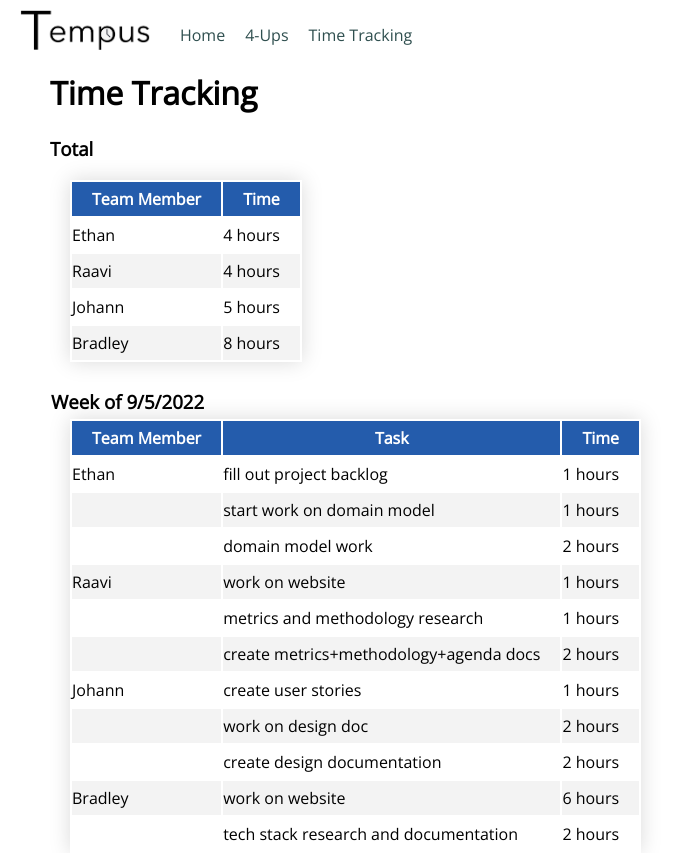
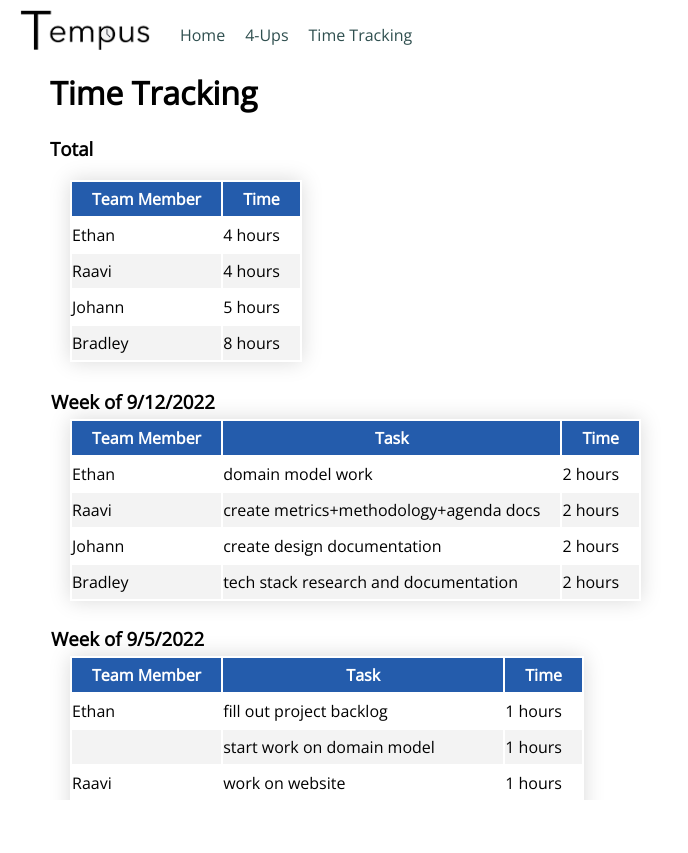
Before and after one commit to tempus-rit/tempus-rit.github.io, a React (Create React App) app: page /#/time-tracking in a window 1280 px wide. Shown: the whole page, without its empty margins (0-688 px from the left). After the commit the page ends 800 px from the top, so only its background shows below. Built offline with nearby package versions, Linux system fonts and the light colour scheme.

Commit message:
fix time tracking content

```diff
--- a/src/pages/4ups/FourUpsPage.js
+++ b/src/pages/4ups/FourUpsPage.js
@@ -10,7 +10,7 @@ const FourUpsContainer = styled.div`
 `;
 
 const FourUpsPage = () => {
-  return <div style={{ marginLeft: 50 }}>
+  return <div style={{ marginLeft: 50, paddingBottom: 100, overflowX: 'hidden' }}>
     <h1>4-Ups</h1>
     <FourUpsContainer>
       {fourUpContent.map(content => <FourUpTemplate key={content.date} content={content}/>)}
--- a/src/pages/timeTracking/TimeTrackingPage.js
+++ b/src/pages/timeTracking/TimeTrackingPage.js
@@ -10,7 +10,7 @@ const TimeTrackingContainer = styled.div`
 `;
 
 const TimeTrackingPage = () => {
-  return <div style={{ marginLeft: 50 }}>
+  return <div style={{ marginLeft: 50, paddingBottom: 50, overflowX: 'hidden' }}>
     <h1>Time Tracking</h1>
 
     <h3>Total</h3>
--- a/src/pages/timeTracking/timeTrackingContent.json
+++ b/src/pages/timeTracking/timeTrackingContent.json
@@ -1,25 +1,44 @@
 [
+  {
+    "date": "2022-09-12",
+    "thisWeekTracking": {
+      "Ethan": [
+        { "task": "domain model work", "time":"2" }
+      ],
+      "Raavi": [
+        { "task":"create metrics+methodology+agenda docs", "time":"2" }
+      ],
+      "Johann": [
+        { "task":"create design documentation", "time":"2" }
+      ],
+      "Bradley": [
+        { "task":"tech stack research and documentation", "time":"2" }
+      ]
+    },
+    "nextWeekEstimate": {
+      "Ethan": [],
+      "Raavi": [],
+      "Johann": [],
+      "Bradley": []
+    }
+  },
   {
     "date": "2022-09-05",
     "thisWeekTracking": {
       "Ethan": [
         {"task": "fill out project backlog", "time": "1"},
-        {"task": "start work on domain model", "time": "1"},
-        {"task": "domain model work", "time":"2"}
+        {"task": "start work on domain model", "time": "1"}
       ],
       "Raavi": [
         { "task": "work on website", "time": "1"},
-        { "task": "metrics and methodology research", "time": "1"},
-        {"task":"create metrics+methodology+agenda docs", "time":"2"}
+        { "task": "metrics and methodology research", "time": "1"}
       ],
       "Johann": [
         { "task": "create user stories", "time": "1"},
-        { "task": "work on design doc", "time": "2"},
-        {"task":"create design documentation", "time":"2"}
+        { "task": "work on design doc", "time": "2"}
       ],
       "Bradley": [
-        { "task": "work on website", "time": "6" },
-        {"task":"tech stack research and documentation", "time":"2"}
+        { "task": "work on website", "time": "6" }
       ]
     },
     "nextWeekEstimate": {
```
